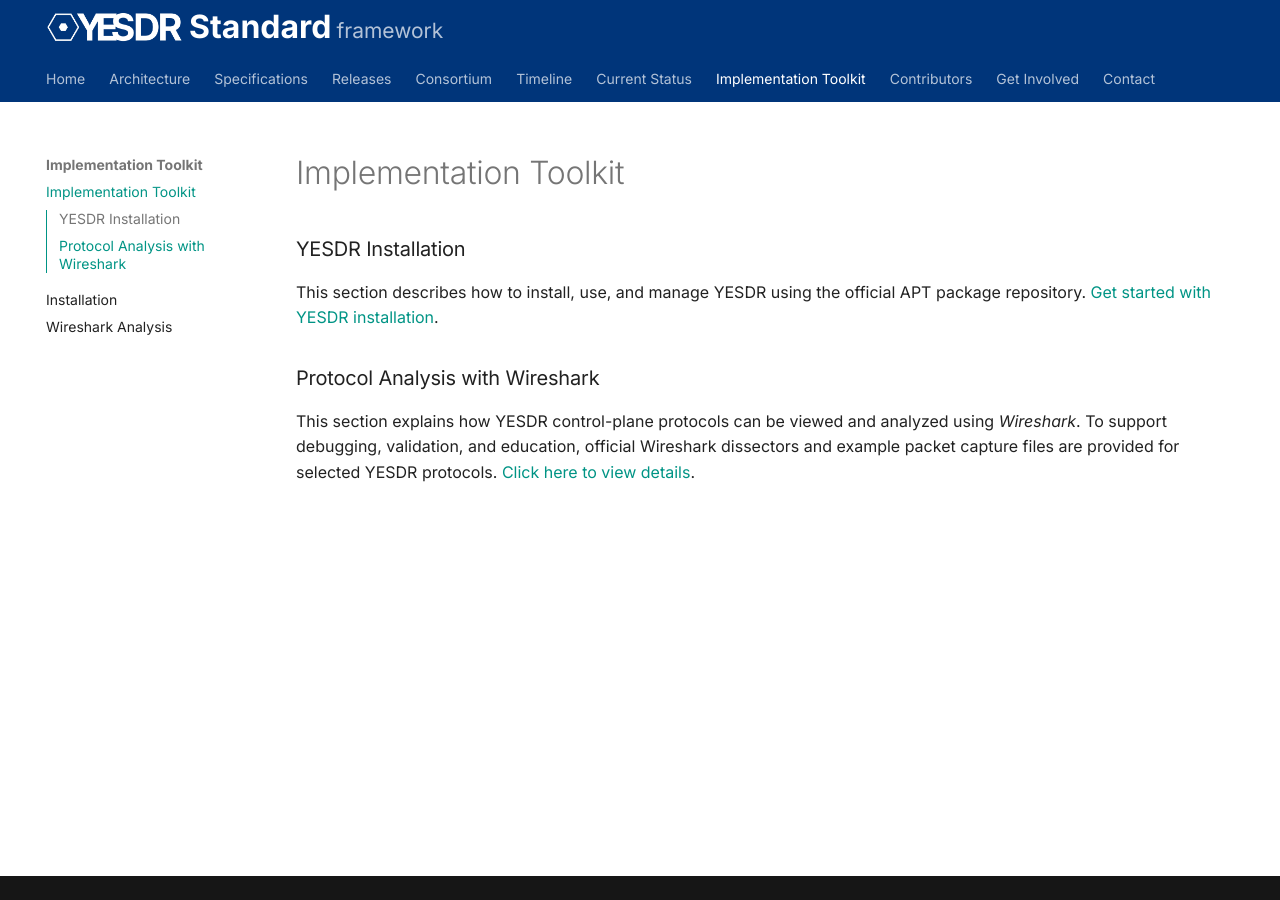
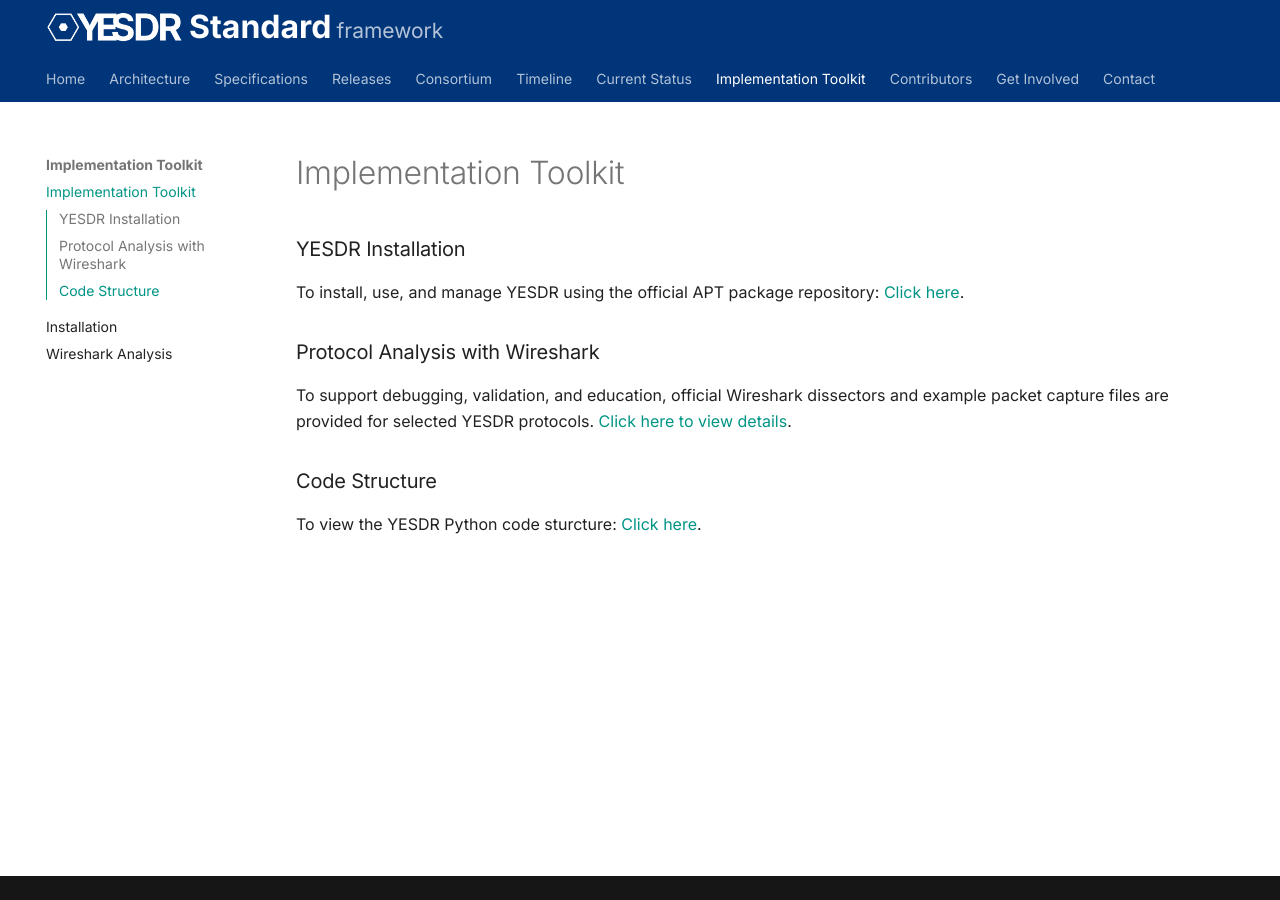
Before and after one commit to chandharlabs/yesdr-standard, an MkDocs documentation site: the page built from docs/implementations/index.md, in a window 1280 px wide. Built offline with MkDocs 1.6.1 and Material for MkDocs 9.7.7, drawn with Linux system fonts in a browser that asks for light colours.

Commit message:
Update index.md

```diff
--- a/docs/implementations/index.md
+++ b/docs/implementations/index.md
@@ -1,11 +1,14 @@
 
 ### YESDR Installation
 
-This section describes how to install, use, and manage YESDR using the official APT package repository. [Get started with YESDR installation](Installation.md).
+To install, use, and manage YESDR using the official APT package repository: [Click here](Installation.md).
 
 ### Protocol Analysis with Wireshark
 
-This section explains how YESDR control-plane protocols can be viewed and analyzed
-using *Wireshark*. To support debugging, validation, and education, official
+To support debugging, validation, and education, official
 Wireshark dissectors and example packet capture files are provided for selected
 YESDR protocols. [Click here to view details](protocol-tools.md).
+
+### Code Structure
+
+To view the YESDR Python code sturcture: [Click here](codestructure.md).
```
